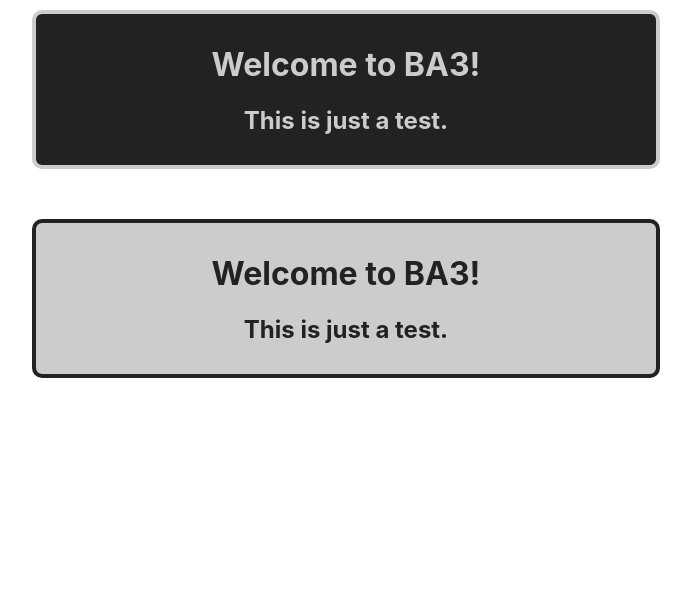
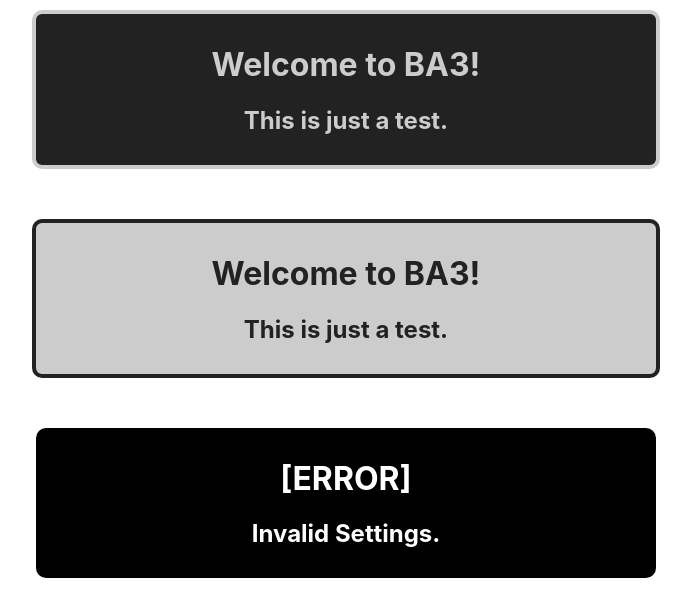
Before and after one commit to victor-4guiar/Estudos-de-React, a React (Create React App) app: page / in a window 1280 px wide. Shown: the top 616 px of the page, without its empty margins (294-985 px from the left). Built offline with nearby package versions, Linux system fonts and the light colour scheme.

Commit message:
B.A.3. if else

```diff
--- a/src/App.js
+++ b/src/App.js
@@ -12,6 +12,7 @@ function App() {
 		<div className="App">
 			<BA3 tema="dark" />
 			<BA3 tema="light" />
+			<BA3 tema="a" />
 		</div>
 	);
 }
--- a/src/components/B.A.3/BA3.js
+++ b/src/components/B.A.3/BA3.js
@@ -1,12 +1,21 @@
 import './style.css';
 
 function BA3({tema}){
+	if (tema == 'dark' || tema == 'light'){
 		return(
 			<div id='ventrana' class={tema}>
 				<h1>Welcome to BA3!</h1>
 				<h2>This is just a test.</h2>
 			</div>
 		)
+	}else{
+		return(
+			<div id='error' class={tema}>
+				<h1>[ERROR]</h1>
+				<h2>Invalid Settings.</h2>
+			</div>
+		)
+	}
 }
 
 export default BA3;
```
Lines whose indentation alone changed are shown as unchanged.
